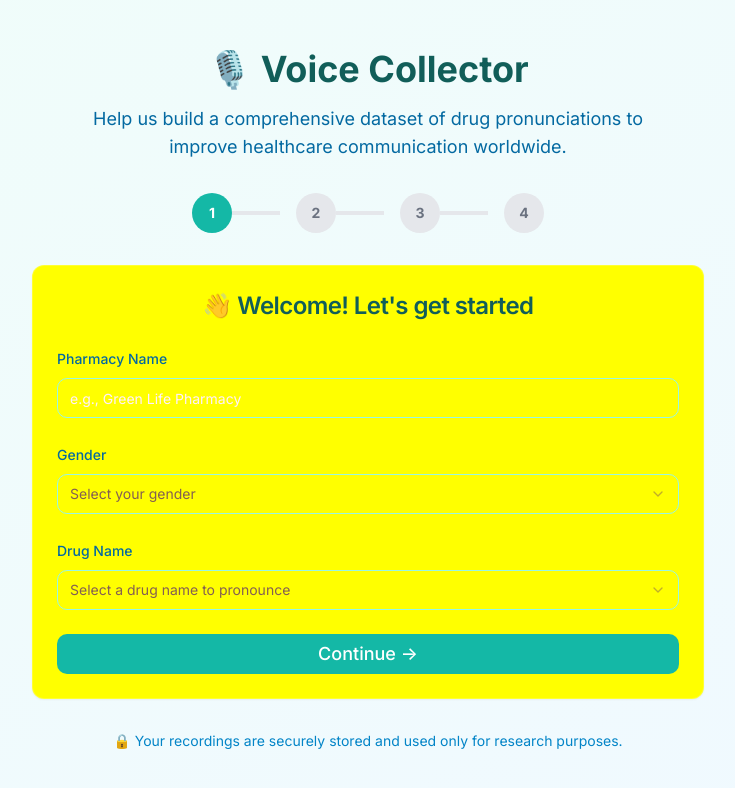
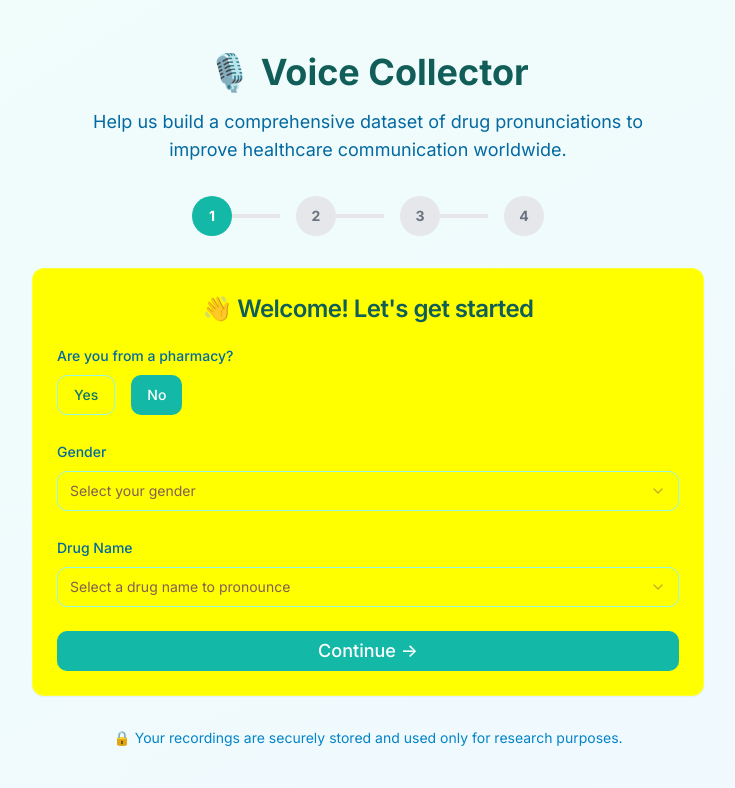
Before and after one commit to mustafaalemam/pharma-voice-gather, a React (Vite) app: page / in a window 1280 px wide. Shown: the top 788 px of the page, without its empty margins (272-1007 px from the left). Built offline with nearby package versions, Linux system fonts and the light colour scheme.

Commit message:
feat: Add pharmacy confirmation and input
Adds a "Yes/No" prompt to confirm if the user is a pharmacy, and if so, enables the pharmacy name input.

```diff
--- a/src/components/VoiceCollector.tsx
+++ b/src/components/VoiceCollector.tsx
@@ -27,6 +27,7 @@ const DRUG_NAMES = [
 ];
 
 interface UserInfo {
+  isFromPharmacy: boolean;
   pharmacyName: string;
   gender: string;
   drugName: string;
@@ -37,6 +38,7 @@ type Step = 'info' | 'sample' | 'record' | 'success';
 const VoiceCollector = () => {
   const [currentStep, setCurrentStep] = useState<Step>('info');
   const [userInfo, setUserInfo] = useState<UserInfo>({
+    isFromPharmacy: false,
     pharmacyName: '',
     gender: '',
     drugName: ''
@@ -54,7 +56,7 @@ const VoiceCollector = () => {
   const { toast } = useToast();
 
   const handleInfoSubmit = () => {
-    if (!userInfo.pharmacyName || !userInfo.gender || !userInfo.drugName) {
+    if ((userInfo.isFromPharmacy && !userInfo.pharmacyName) || !userInfo.gender || !userInfo.drugName) {
       toast({
         title: "Please fill in all fields",
         description: "We need all information to proceed.",
@@ -155,7 +157,7 @@ const VoiceCollector = () => {
     console.log('Metadata:', {
       drug: userInfo.drugName,
       gender: userInfo.gender,
-      pharmacy: userInfo.pharmacyName,
+      pharmacy: userInfo.isFromPharmacy ? userInfo.pharmacyName : 'Not from pharmacy',
       timestamp
     });
 
@@ -171,7 +173,7 @@ const VoiceCollector = () => {
 
   const resetApp = () => {
     setCurrentStep('info');
-    setUserInfo({ pharmacyName: '', gender: '', drugName: '' });
+    setUserInfo({ isFromPharmacy: false, pharmacyName: '', gender: '', drugName: '' });
     setRecordedAudio(null);
     setIsRecording(false);
     setIsPlayingSample(false);
@@ -228,6 +230,29 @@ const VoiceCollector = () => {
               </CardHeader>
               <CardContent className="space-y-6">
                 <div>
+                  <Label className="text-ocean-700 font-medium mb-3 block">
+                    Are you from a pharmacy?
+                  </Label>
+                  <div className="flex gap-4">
+                    <Button
+                      variant={userInfo.isFromPharmacy === true ? "default" : "outline"}
+                      onClick={() => setUserInfo(prev => ({ ...prev, isFromPharmacy: true }))}
+                      className={userInfo.isFromPharmacy === true ? "bg-mint-500 hover:bg-mint-600 text-white" : "border-mint-200 text-mint-700 hover:bg-mint-50"}
+                    >
+                      Yes
+                    </Button>
+                    <Button
+                      variant={userInfo.isFromPharmacy === false ? "default" : "outline"}
+                      onClick={() => setUserInfo(prev => ({ ...prev, isFromPharmacy: false, pharmacyName: '' }))}
+                      className={userInfo.isFromPharmacy === false ? "bg-mint-500 hover:bg-mint-600 text-white" : "border-mint-200 text-mint-700 hover:bg-mint-50"}
+                    >
+                      No
+                    </Button>
+                  </div>
+                </div>
+
+                {userInfo.isFromPharmacy && (
+                  <div>
                     <Label htmlFor="pharmacy" className="text-ocean-700 font-medium">
                       Pharmacy Name
                     </Label>
@@ -239,6 +264,7 @@ const VoiceCollector = () => {
                       className="mt-2 border-mint-200 focus:ring-mint-500"
                     />
                   </div>
+                )}
 
                 <div>
                   <Label htmlFor="gender" className="text-ocean-700 font-medium">
@@ -439,7 +465,7 @@ const VoiceCollector = () => {
                 <div className="bg-mint-50 p-4 rounded-lg">
                   <p className="text-sm text-mint-800">
                     <strong>Recorded:</strong> {userInfo.drugName}<br />
-                    <strong>Pharmacy:</strong> {userInfo.pharmacyName}<br />
+                    <strong>Affiliation:</strong> {userInfo.isFromPharmacy ? userInfo.pharmacyName : 'Not from pharmacy'}<br />
                     <strong>Gender:</strong> {userInfo.gender}
                   </p>
                 </div>
```
Lines whose indentation alone changed are shown as unchanged.
